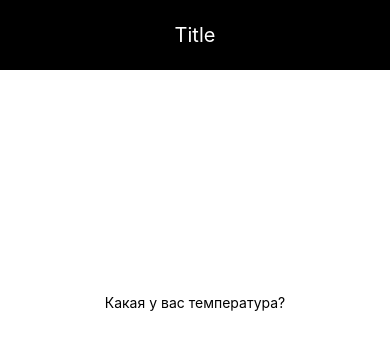
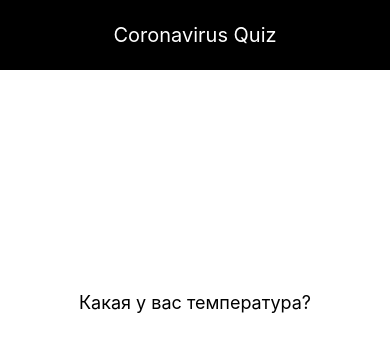
Before and after one commit to Greblovs/CovidQuiz, a React Native app: screen / in a window 390 px wide. Both pictures are taken after a click on the button "НАЧАТЬ". Shown: the top 363 px of the page. Built offline with nearby package versions, Linux system fonts and the light colour scheme.

Commit message:
small design changes

```diff
--- a/src/navbar.js
+++ b/src/navbar.js
@@ -4,7 +4,7 @@ import {StyleSheet, Text, View} from "react-native";
 export default function NavBar() {
     return(
         <View style={styles.nav}>
-            <Text style = {styles.text}>Title</Text>
+            <Text style = {styles.text}>Coronavirus Quiz</Text>
         </View>
     )
 }
--- a/src/pageMC.js
+++ b/src/pageMC.js
@@ -37,7 +37,7 @@ export default function PageSlider(props) {
     return(
         <View style={{width: '100%', flex: 1}}>
             <View style={styles.textContainer}>
-                <Text>{props.questionText}</Text>
+                <Text style={styles.questionTextStyle}>{props.questionText}</Text>
             </View>
             <View style={styles.choiceContainer}>
                 {answers}
@@ -80,8 +80,8 @@ export default function PageSlider(props) {
 
 const styles = StyleSheet.create({
     textContainer:{
-
-        flex: 1/5,
+        width: '100%',
+        flex: 2/5,
         justifyContent: 'center',
         textAlign: 'center',
         alignItems: 'center',
@@ -95,6 +95,10 @@ const styles = StyleSheet.create({
     touchableHolder:{
       width: '100%',
         alignItems: 'center'
+    },
+    questionTextStyle:{
+      textAlign: 'center',
+      fontSize: 18
     },
     choice:{
         justifyContent: 'center',
--- a/src/pageSlider.js
+++ b/src/pageSlider.js
@@ -17,7 +17,7 @@ export default function PageSlider(props) {
     return(
         <View style={{width: '100%', flex: 1}}>
             <View style={styles.textContainer}>
-                <Text>{props.questionText}</Text>
+                <Text style={styles.questionTextStyle}>{props.questionText}</Text>
             </View>
             <View style={styles.sliderContainer}>
                 <Slider style={styles.slider}
@@ -57,6 +57,10 @@ const styles = StyleSheet.create({
         textAlign: 'center',
         alignItems: 'center',
     },
+    questionTextStyle:{
+        textAlign: 'center',
+        fontSize: 18
+    },
     sliderContainer: {
         width: '100%',
 
```
